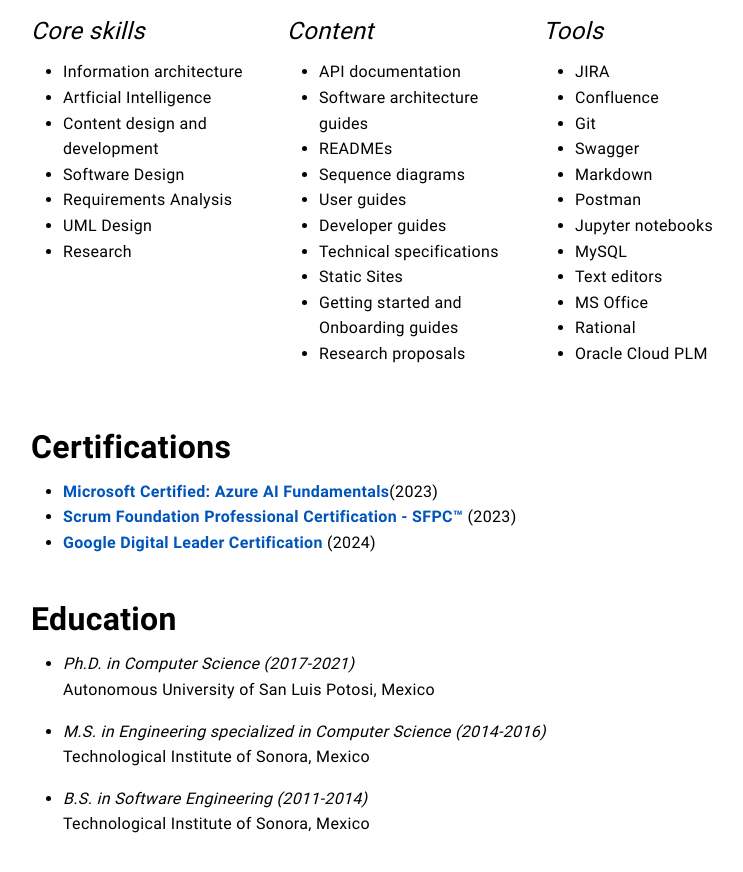
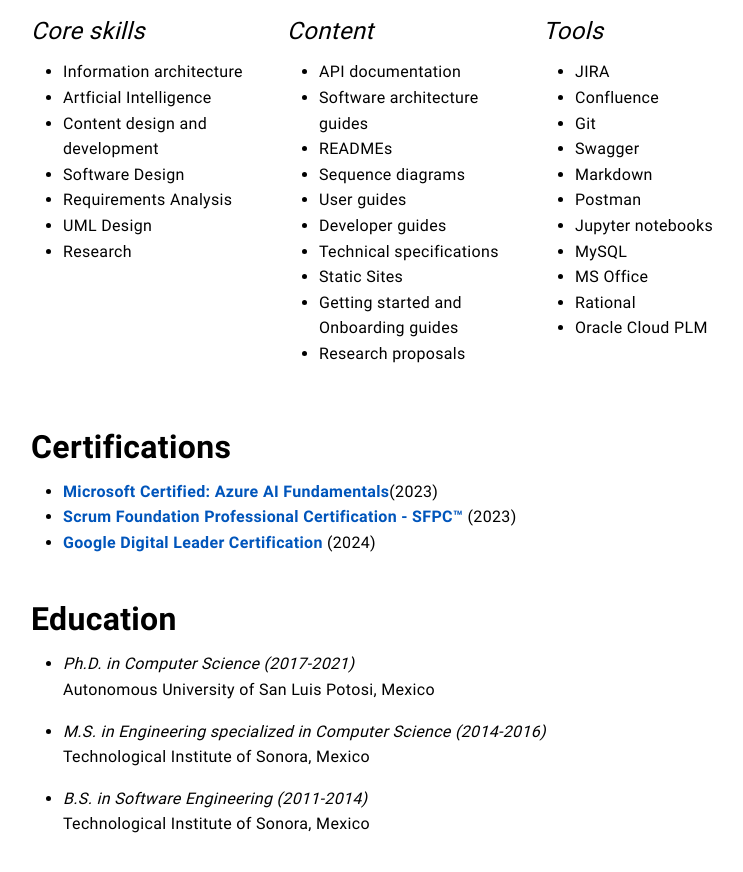
Before and after one commit to josemtzg/josemtzg.github.io, a plain HTML site: page index.html in a window 1280 px wide. Shown: the part 806-1678 px from the top of the page, without its empty margins (241-984 px from the left). Drawn offline with Linux system fonts and the light colour scheme.

Commit message:
skill removed

```diff
--- a/index.html
+++ b/index.html
@@ -217,7 +217,6 @@
 <li>Postman</li>
 <li>Jupyter notebooks</li>
 <li>MySQL</li>
-<li>Text editors</li>
 <li>MS Office</li>
 <li>Rational</li>
 <li>Oracle Cloud PLM</li>
```
